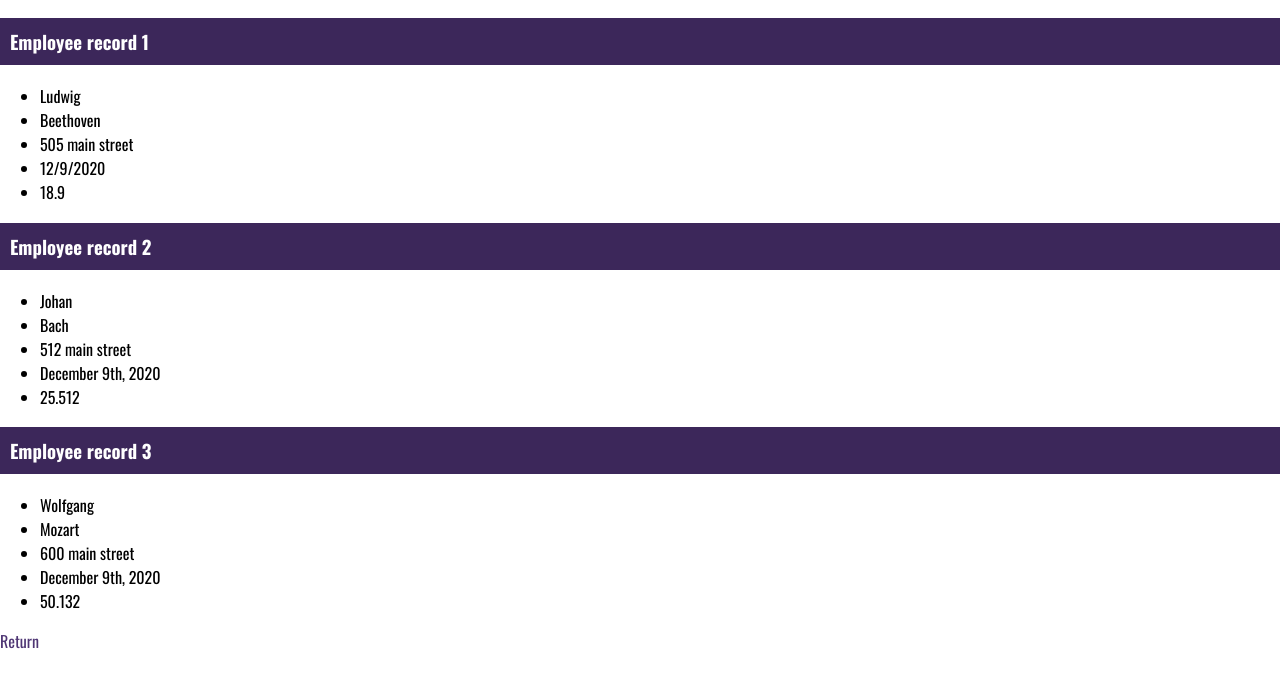
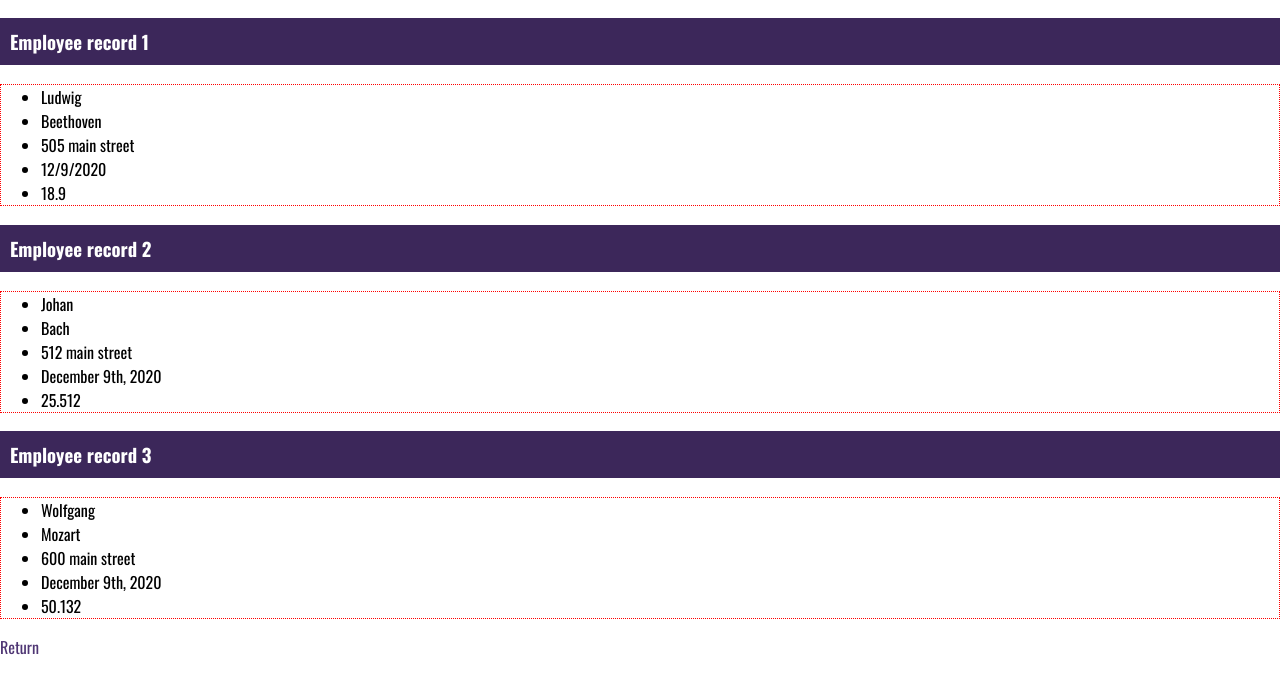
Before and after one commit to Kails0524/web-231, a plain HTML site: page week-2/Stephens-payroll.html in a window 1280 px wide. Shown: the part 120-800 px from the top of the page. Drawn offline with nearby package versions, Linux system fonts and the light colour scheme.

Commit message:
Update Stephens-payroll.html

```diff
--- a/week-2/Stephens-payroll.html
+++ b/week-2/Stephens-payroll.html
@@ -15,15 +15,16 @@
         <meta charset="UTF-8">
         <link href="https://fonts.googleapis.com/css2?family=Oswald:wght@300;400;500;700&display=swap" rel="stylesheet">
 
+        <link rel="stylesheet" type="text/css" href="../week-2/Stephens-payroll.css">
         <link rel="stylesheet" type="text/css" href="../site.css">
-        <link rel="stylesheet" type="text/css" href="../Stephens-payroll.css">
+
     </head>
 
     <body>
         <div id="container"></div>
             <h1 id="payroll-header">Payroll System</h1>
             <h3>Employee record 1</h3>
-            <ul id="employeeOne">
+            <ul id="employee">
                 <li id="txtFirstNameLudwig">Ludwig</li>
                 <li id="txtLastNameBeethoven">Beethoven</li>
                 <li id="txtAddressLudwig">505 main street</li>
@@ -31,7 +32,7 @@
                 <li id="txtPayRateLudwig" >18.912</li>
             </ul>
             <h3>Employee record 2</h3>
-            <ul id="employeeTwo">
+            <ul id="employee">
                 <li id="txtFirstNameJohan">Johan</li>
                 <li id="txtLastNameBach">Bach</li>
                 <li id="txtAddressJohan">512 main street</li>
@@ -39,7 +40,7 @@
                 <li id="txtPayRateJohan" >25.512</li>
             </ul>
             <h3>Employee record 3</h3>
-            <ul id="employeeThree">
+            <ul id="employee">
                 <li id="txtFirstNameWolfgang">Wolfgang</li>
                 <li id="txtLastNameMozart">Mozart</li>
                 <li id="txtAddressWolfgang">600 main street</li>
```
